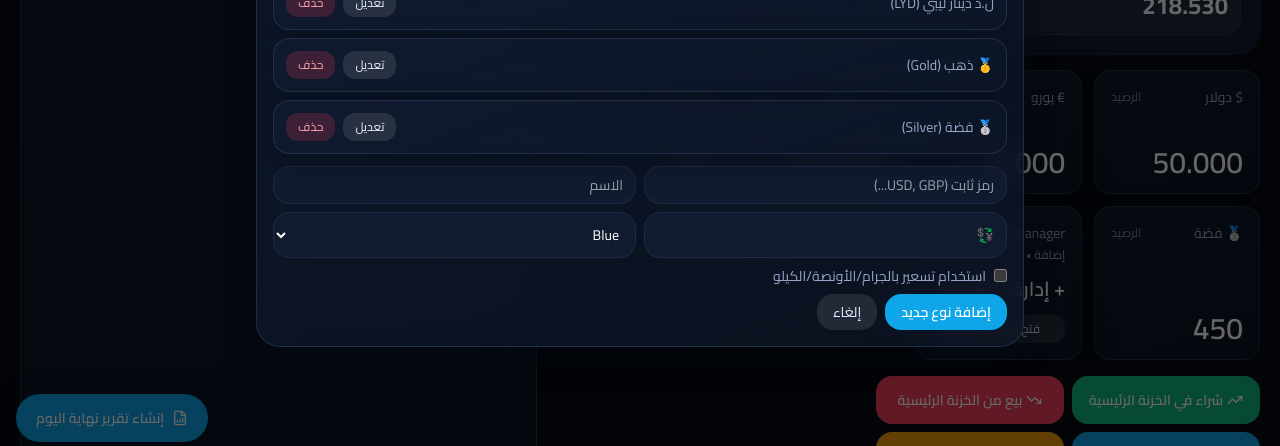
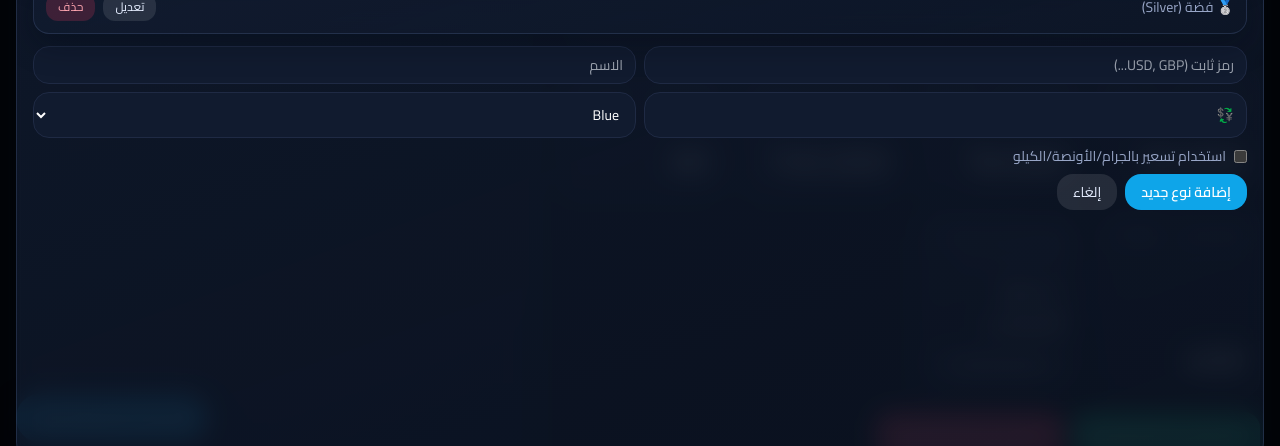
Before and after one commit to im0x217/WahabApp, a Next.js app: page / in a window 1280 px wide. Both pictures are taken after a click on the button "فتح نافذة الإدارة". Shown: the part 334-780 px from the top of the page. Built offline with nearby package versions, Linux system fonts and the light colour scheme; no server answers; the database is empty.

Commit message:
fix: polish side-scroll card hierarchy and harden mobile popup viewport

```diff
--- a/src/app/page.tsx
+++ b/src/app/page.tsx
@@ -424,19 +424,16 @@ export default function HomePage() {
 
       {isClient && showAssetCrud
         ? createPortal(
-            <div className="fixed inset-0 z-[100]" role="dialog" aria-modal="true">
-              <button
-                type="button"
-                aria-label="إغلاق نافذة إدارة العملات"
-                className="absolute inset-0 h-full w-full bg-black/60"
-                onClick={resetAssetDraft}
-              />
-
-              <div className="absolute inset-0 flex items-end sm:items-center sm:justify-center sm:p-4">
-                <div
-                  className="glass flex h-[100svh] w-[100vw] min-w-0 flex-col overflow-hidden rounded-none sm:h-auto sm:max-h-[92svh] sm:w-full sm:max-w-3xl sm:rounded-3xl"
-                  onClick={(event) => event.stopPropagation()}
-                >
+            <div
+              className="fixed inset-0 z-[100] flex items-end justify-center bg-black/60 sm:items-center sm:p-4"
+              style={{ width: '100vw', maxWidth: '100vw' }}
+              onClick={resetAssetDraft}
+            >
+              <div
+                className="glass flex h-[100dvh] min-h-[100dvh] w-full min-w-0 max-w-none flex-col overflow-hidden rounded-none sm:h-auto sm:max-h-[92dvh] sm:w-full sm:max-w-3xl sm:rounded-3xl"
+                style={{ width: '100vw', maxWidth: '100vw', paddingBottom: 'env(safe-area-inset-bottom)' }}
+                onClick={(event) => event.stopPropagation()}
+              >
                 <div className="flex items-center justify-between border-b border-fintech-border px-3 py-3 sm:px-4">
                   <h3 className="text-lg font-semibold text-white">{editingAssetId ? 'تعديل نوع العملة' : 'إضافة نوع عملة جديد'}</h3>
                   <button
@@ -574,7 +571,6 @@ export default function HomePage() {
                   </form>
                 </div>
               </div>
-            </div>
             </div>,
             document.body,
           )
--- a/src/components/asset-strip.tsx
+++ b/src/components/asset-strip.tsx
@@ -14,22 +14,22 @@ export function AssetStrip({ vault, assets, onOpenAssetManager }: AssetStripProp
         {assets.map((asset) => (
           <article
             key={asset.id}
-            className={`rounded-2xl bg-gradient-to-br ${asset.color} glass flex min-h-[124px] flex-col justify-between p-4 transition duration-300 hover:scale-[1.01]`}
+            className={`rounded-2xl bg-gradient-to-br ${asset.color} glass flex min-h-[128px] flex-col justify-between p-4 transition duration-300 hover:scale-[1.01]`}
           >
-            <div className="flex items-center justify-between text-sm text-fintech-muted">
-              <p className="truncate">{asset.icon} {getAssetLabel(asset.id, assets)}</p>
-              <span className="text-xs opacity-80">الرصيد</span>
+            <div className="flex items-start justify-between gap-2">
+              <p className="text-xs text-fintech-muted">الرصيد الحالي</p>
+              <p className="text-xs text-fintech-muted">{asset.icon} {getAssetLabel(asset.id, assets)}</p>
             </div>
-            <p className="numeric mt-3 text-3xl font-semibold leading-none text-white">{formatCurrency(vault.balances[asset.id] ?? 0)}</p>
+            <p className="numeric mt-2 text-3xl font-semibold leading-none tracking-tight text-white sm:text-4xl">{formatCurrency(vault.balances[asset.id] ?? 0)}</p>
           </article>
         ))}
 
-        <article className="rounded-2xl bg-gradient-to-br from-sky-500/20 to-sky-300/5 glass flex min-h-[124px] flex-col justify-between p-4 transition duration-300 hover:scale-[1.01]">
+        <article className="rounded-2xl bg-gradient-to-br from-sky-500/20 to-sky-300/5 glass flex min-h-[128px] flex-col justify-between p-4 transition duration-300 hover:scale-[1.01]">
           <div>
             <p className="text-sm text-fintech-muted">Asset Type Manager</p>
             <p className="mt-1 text-xs text-fintech-muted">إضافة • تعديل • حذف</p>
           </div>
-          <p className="numeric mt-3 text-xl font-semibold text-white">+ إدارة العملات</p>
+          <p className="numeric mt-2 text-2xl font-semibold text-white">+ إدارة العملات</p>
           <button
             type="button"
             onClick={onOpenAssetManager}
```
